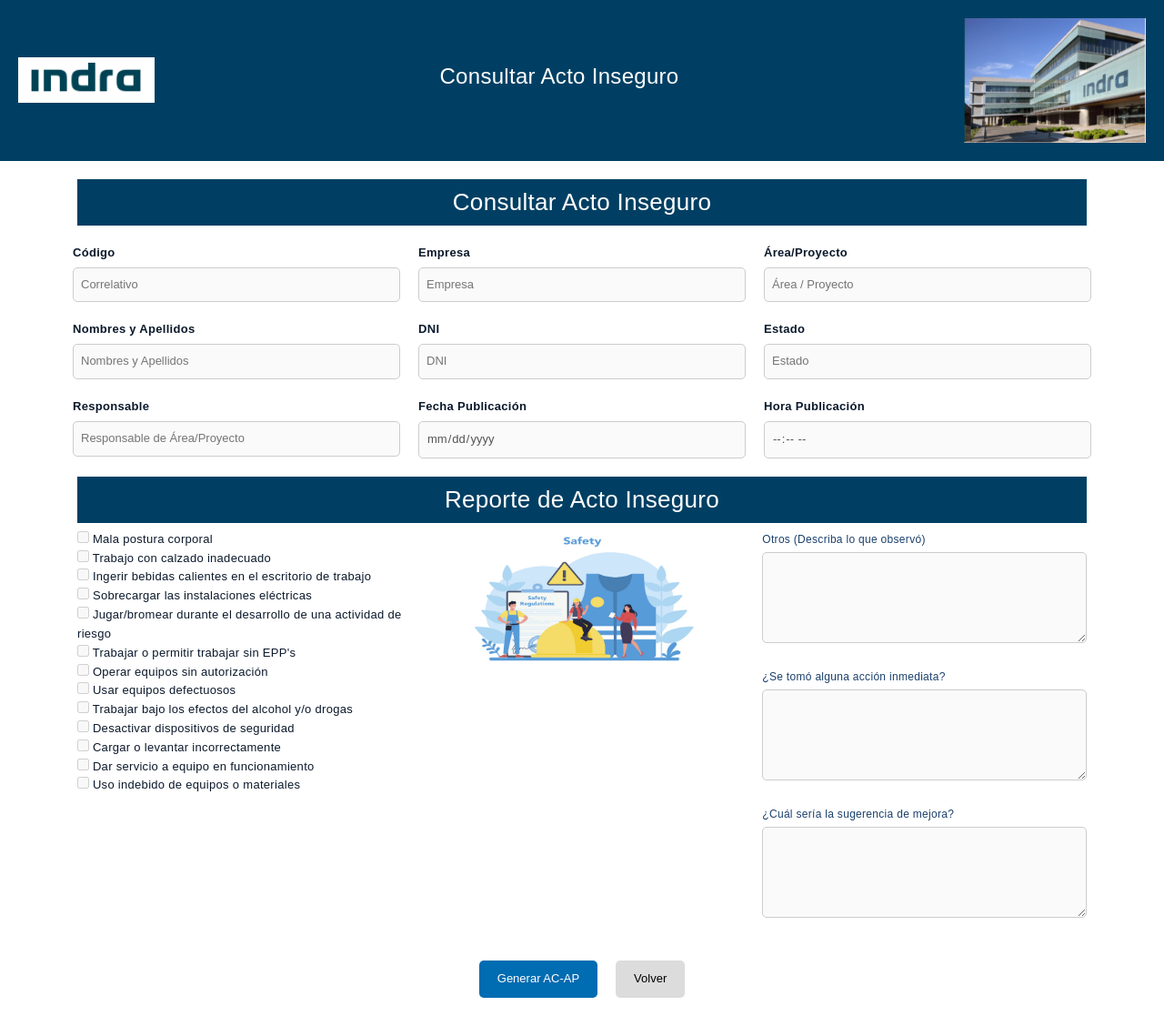
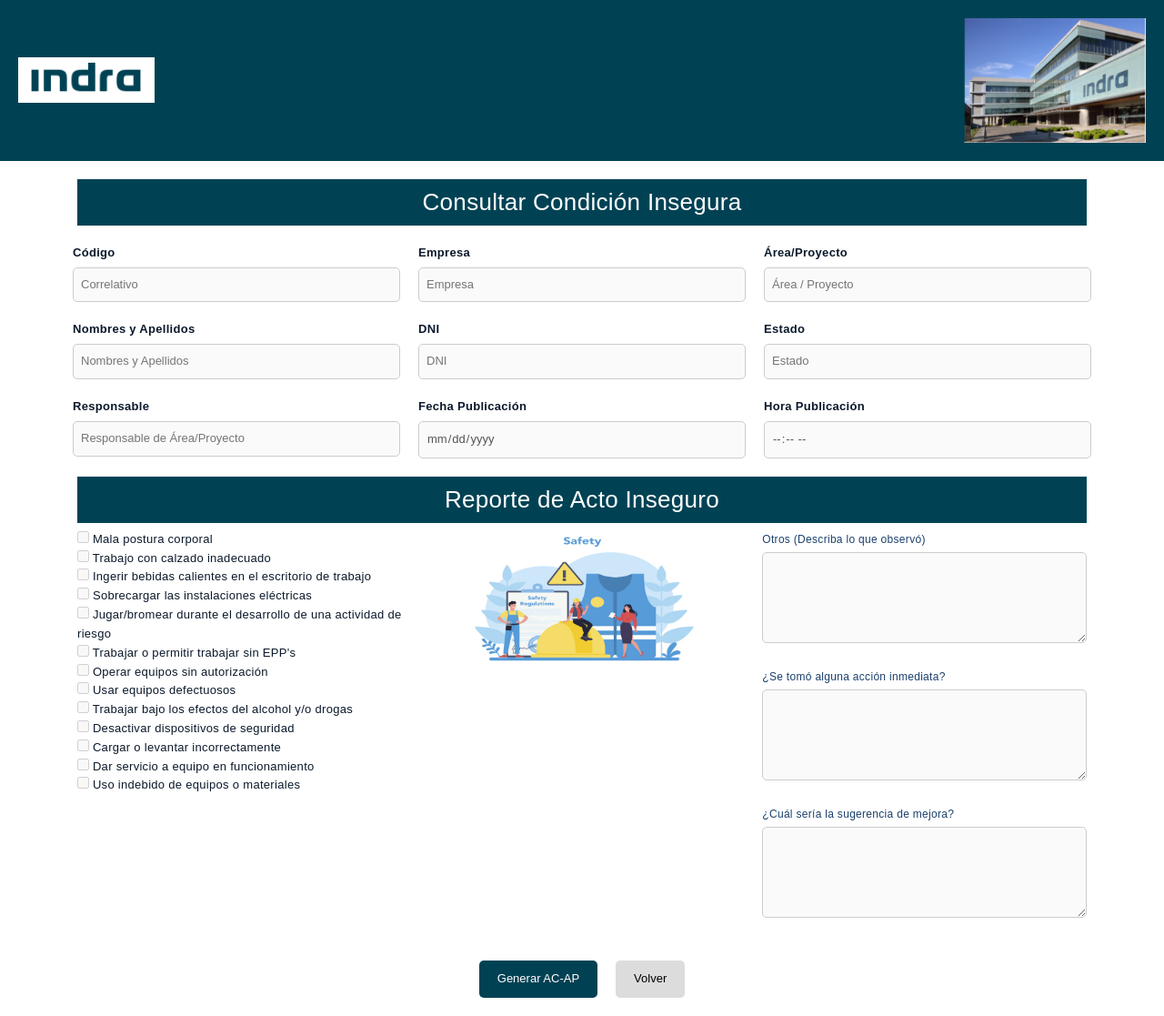
Before and after one commit to armandezo/sipilappweb, an Angular app: page /consultar-acto-inseguro in a window 1280 px wide. Shown: the whole page at 91% size. Built offline with nearby package versions, Linux system fonts and the light colour scheme.

Commit message:
deploy fix

```diff
--- a/src/app/features/consultar-acto-inseguro/consultar-acto-inseguro.component.css
+++ b/src/app/features/consultar-acto-inseguro/consultar-acto-inseguro.component.css
@@ -3,7 +3,7 @@
 }
 
 .consultar-acto h2 {
-  background-color: #003f63;
+  background-color: #004254;
   color: white;
   padding: 10px;
   text-align: center;
@@ -35,7 +35,7 @@
 }
 
 .reporte-acto h2 {
-  background-color: #003f63;
+  background-color: #004254;
   color: white;
   padding: 10px;
   text-align: center;
@@ -95,7 +95,7 @@
 }
 
 .btn-generar {
-  background-color: #006cb1;
+  background-color: #004254;
   color: white;
 }
 
--- a/src/app/features/consultar-acto-inseguro/consultar-acto-inseguro.component.html
+++ b/src/app/features/consultar-acto-inseguro/consultar-acto-inseguro.component.html
@@ -1,12 +1,12 @@
 <app-header
-  [title]="'Consultar Acto Inseguro'"
+  [title]="''"
   [logoUrl]="'assets/images/indra/logo_indra.png'"
   [headerImageUrl]="'assets/images/indra/edificio_indra.png'">
 </app-header>
 
 <div class="container">
   <div class="consultar-acto">
-    <h2>Consultar Acto Inseguro</h2>
+    <h2>{{ detalle.type === 'action' ? 'Consultar Acto Inseguro' : 'Consultar Condición Insegura' }}</h2>
     <div class="row">
       <div class="col">
         <label for="codigo">Código</label>
@@ -75,7 +75,7 @@
       </div>
 
       <div class="center">
-        <img src="assets/images/indra/savety.png" alt="Imagen del Acto Inseguro" class="imagen-reporte">
+        <img [src]="detalle.img ? detalle.img : 'assets/images/indra/savety.png'" alt="Imagen del Acto Inseguro" class="imagen-reporte">
       </div>
 
       <div class="right">
--- a/src/app/features/inbox-acto-inseguro/inbox-acto-inseguro.component.css
+++ b/src/app/features/inbox-acto-inseguro/inbox-acto-inseguro.component.css
@@ -42,7 +42,7 @@ h1 {
 }
 
 .sub-header {
-  background-color: #006cb1;
+  background-color: #004254;
   width: 100%;
   text-align: center;
   color: white;
@@ -103,7 +103,7 @@ h1 {
 }
 
 .btn-buscar {
-  background-color: #003f63;
+  background-color: #004254;
   color: white;
 }
 
@@ -128,7 +128,7 @@ table th, table td {
 }
 
 table th {
-  background-color: #2d72b5;
+  background-color: #004254;
   color: white;
 }
 
@@ -137,7 +137,7 @@ table tr:nth-child(even) {
 }
 
 .btn-ver {
-  background-color: #006cb1;
+  background-color: #004254;
   color: white;
   padding: 5px 10px;
   border: none;
@@ -146,7 +146,7 @@ table tr:nth-child(even) {
 }
 
 .btn-ver:hover {
-  background-color: #005499;
+  background-color: #004254;
 }
 
 .form-group select {
--- a/src/app/features/inbox-acto-inseguro/inbox-acto-inseguro.component.html
+++ b/src/app/features/inbox-acto-inseguro/inbox-acto-inseguro.component.html
@@ -61,6 +61,8 @@
   <table>
     <thead>
       <tr>
+        <th>Nombres y Apellidos</th>
+        <th>Lugar de Hallazgo</th>
         <th>Fecha</th>
         <th>Hora</th>
         <th>Ubicación</th>
@@ -71,6 +73,8 @@
     </thead>
     <tbody>
       <tr *ngFor="let resultado of resultados">
+        <td>{{ resultado.user?.name }} {{ resultado.user?.lastname }}</td>
+        <td>{{ resultado.location }}</td>
         <td>{{ resultado.date }}</td>
         <td>{{ resultado.hour }}</td>
         <td>{{ resultado.location }}</td>
--- a/src/app/features/inbox-acto-inseguro/inbox-acto-inseguro.component.ts
+++ b/src/app/features/inbox-acto-inseguro/inbox-acto-inseguro.component.ts
@@ -59,6 +59,7 @@ export class InboxActoInseguroComponent {
 
     this.resultados = [];
     this.errorMessage = '';
+    window.history.back();
   }
 
   formValid() {
--- a/src/app/shared/header/header.component.css
+++ b/src/app/shared/header/header.component.css
@@ -4,7 +4,7 @@
   align-items: center;
   width: 100%;
   padding: 20px;
-  background-color: #003f63;
+  background-color: #004254;
   color: white;
 }
 
--- a/src/environments/environment.ts
+++ b/src/environments/environment.ts
@@ -1,4 +1,4 @@
 export const environment = {
   production: false,
-  apiUrl: 'http://192.168.195.130:3000'
+  apiUrl: 'http://192.168.18.66:3000'
 };
```
Also changed, not shown: 15 other files (tests, documents, lock files or other folders).
